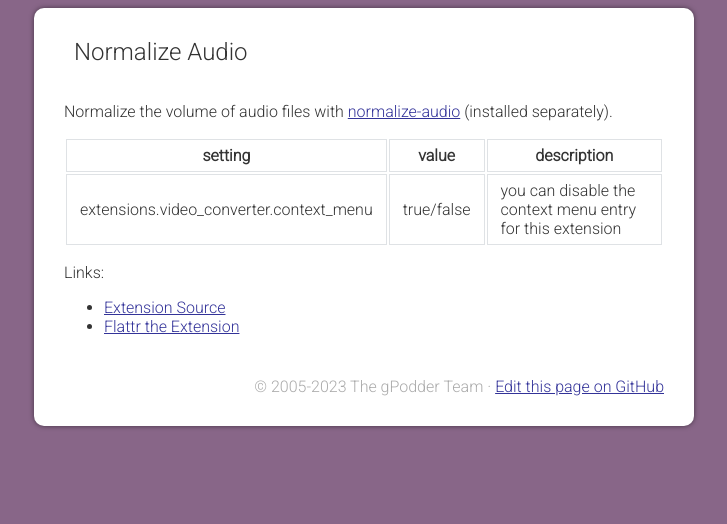
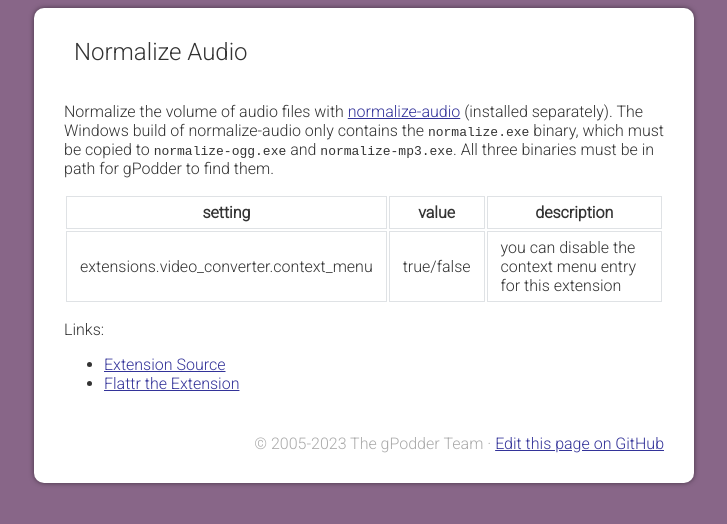
Before and after one commit to gpodder/gpodder.github.io, a Jekyll site: the page built from docs/extensions/normalizeaudio.md, in a window 1280 px wide. Shown: the top 524 px of the page, without its empty margins (276-1003 px from the left). Built offline with Jekyll 4.4.1, drawn with Linux system fonts in a browser that asks for light colours; our own code applies the rules of GitHub Pages for plain Markdown files.

Commit message:
normalize-audio binary must be copied and placed in path on Windows.

```diff
--- a/docs/extensions/normalizeaudio.md
+++ b/docs/extensions/normalizeaudio.md
@@ -3,6 +3,8 @@
 ---
 
 Normalize the volume of audio files with [normalize-audio](http://normalize.nongnu.org/) (installed separately).
+The Windows build of normalize-audio only contains the `normalize.exe` binary, which must be copied to `normalize-ogg.exe` and `normalize-mp3.exe`.
+All three binaries must be in path for gPodder to find them.
 
 | setting                                   | value      | description                                               |
 |-------------------------------------------|------------|-----------------------------------------------------------|
```
